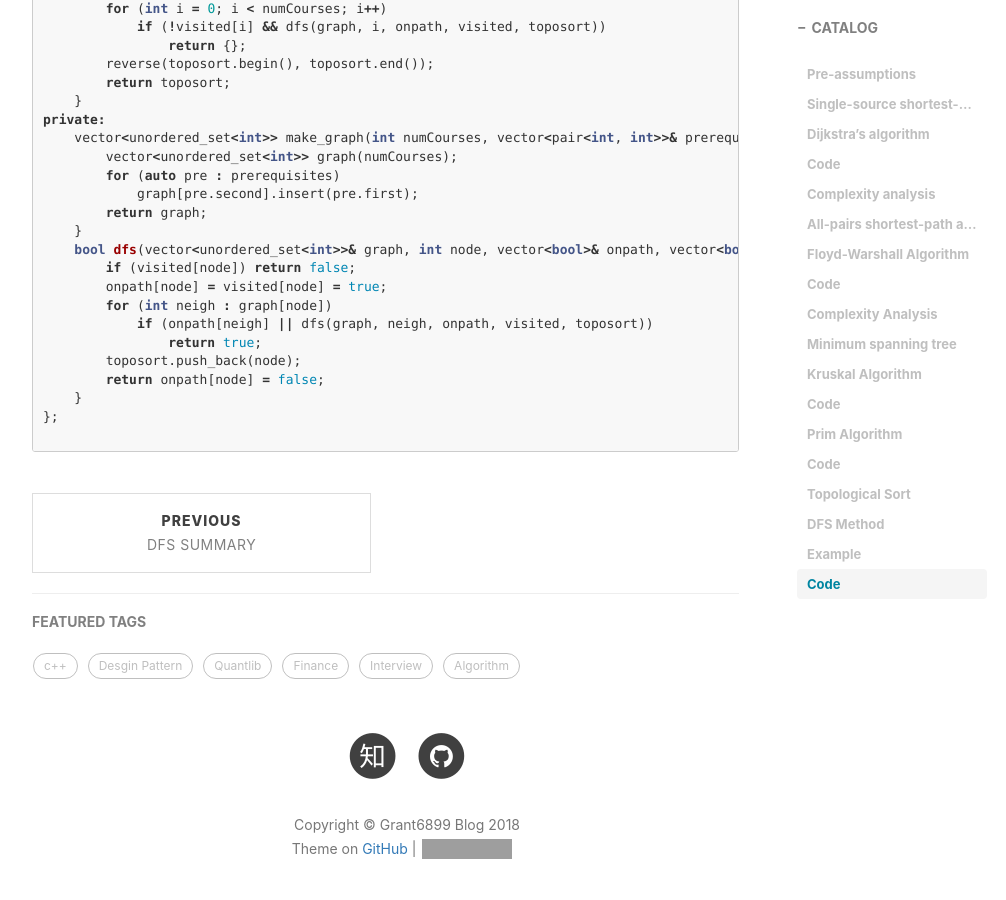
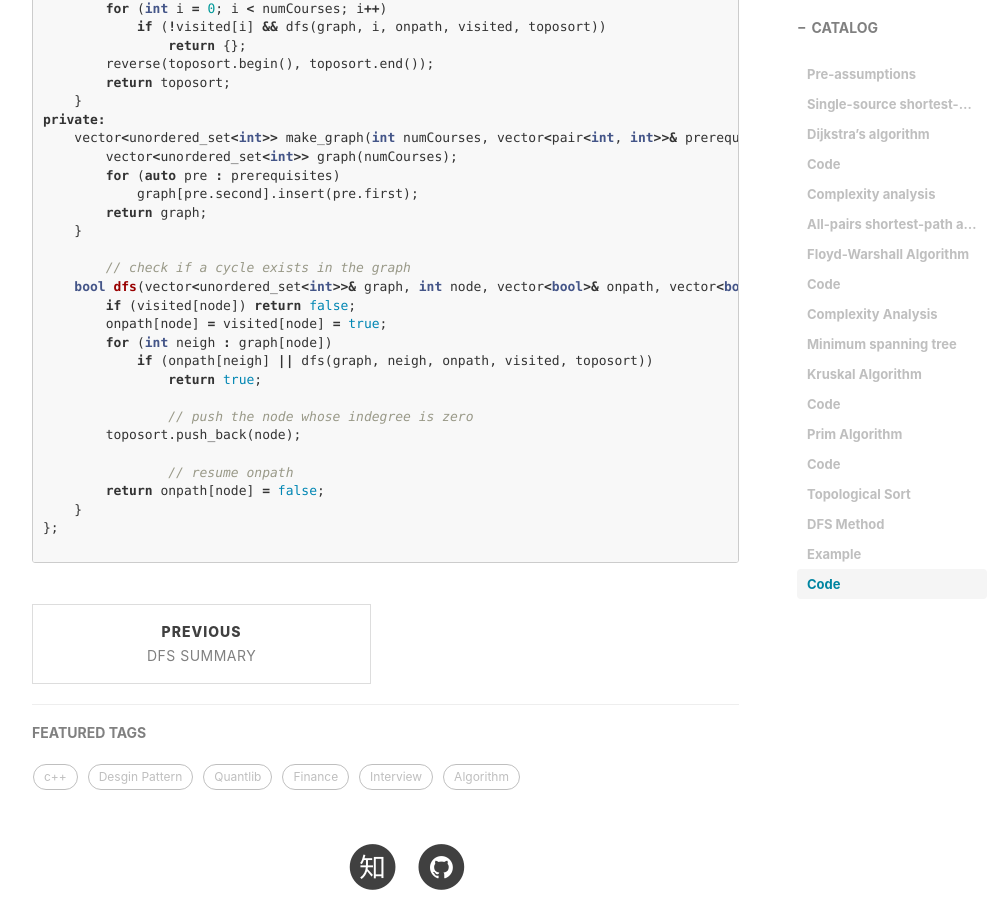
Before and after one commit to Grant6899/Grant6899.github.io, a Jekyll site: the page built from _posts/2018-02-24-Graph-Algorithm-Summary.md, in a window 1280 px wide and 900 px high, scrolled down 6538 px. Shown: the whole window, without its empty margins (233-1239 px from the left). Built offline with Jekyll 4.4.1, drawn with Linux system fonts in a browser that asks for light colours; nearby versions of some CDN libraries; comment, search, counter and statistics services are not loaded; grey boxes are pictures that could not be loaded.

Commit message:
Post Modified

```diff
--- a/_posts/2018-02-24-Graph-Algorithm-Summary.md
+++ b/_posts/2018-02-24-Graph-Algorithm-Summary.md
@@ -311,13 +311,19 @@ private:
             graph[pre.second].insert(pre.first);
         return graph;
     }
+
+	// check if a cycle exists in the graph
     bool dfs(vector<unordered_set<int>>& graph, int node, vector<bool>& onpath, vector<bool>& visited, vector<int>& toposort) {
         if (visited[node]) return false;
         onpath[node] = visited[node] = true;
         for (int neigh : graph[node])
             if (onpath[neigh] || dfs(graph, neigh, onpath, visited, toposort))
                 return true;
+
+		// push the node whose indegree is zero
         toposort.push_back(node);
+
+		// resume onpath
         return onpath[node] = false;
     }
 };
```
